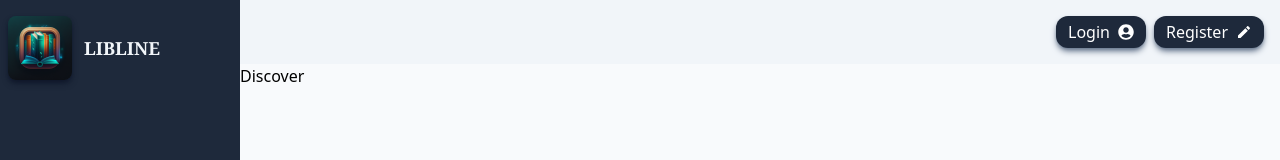
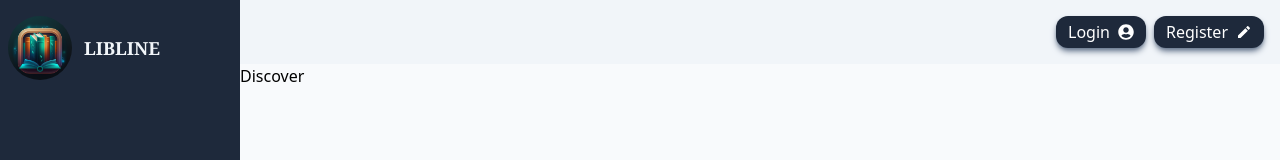
Before and after one commit to Maedkill12/libline, a React (Vite) app: page / in a window 1280 px wide. Shown: the top 160 px of the page. Built offline with nearby package versions, Linux system fonts and the light colour scheme; no server answers.

Commit message:
Changed logo shape

```diff
--- a/src/components/Logo.jsx
+++ b/src/components/Logo.jsx
@@ -4,10 +4,12 @@ import icon from "../assets/icon.png";
 const Logo = () => {
   return (
     <div className="flex flex-row items-center gap-3 cursor-pointer py-4 px-2">
-      <img
-        className="w-[64px] h-[64px] object-cover rounded-lg shadow-md shadow-slate-900"
-        src={icon}
-      />
+      <div className="w-[64px] h-[64px] rounded-full overflow-hidden ">
+        <img
+          className="w-[80px] h-[70px] object-cover rounded-lg shadow-md shadow-slate-900"
+          src={icon}
+        />
+      </div>
       <h1 className="text-lg font-serif font-bold text-slate-100 ">LIBLINE</h1>
     </div>
   );
```
